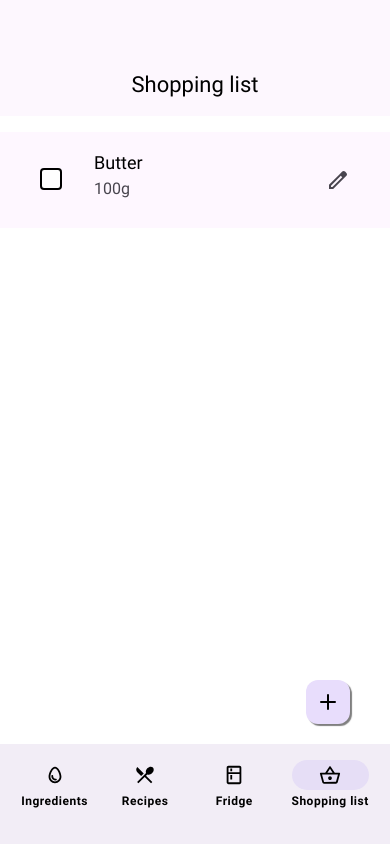
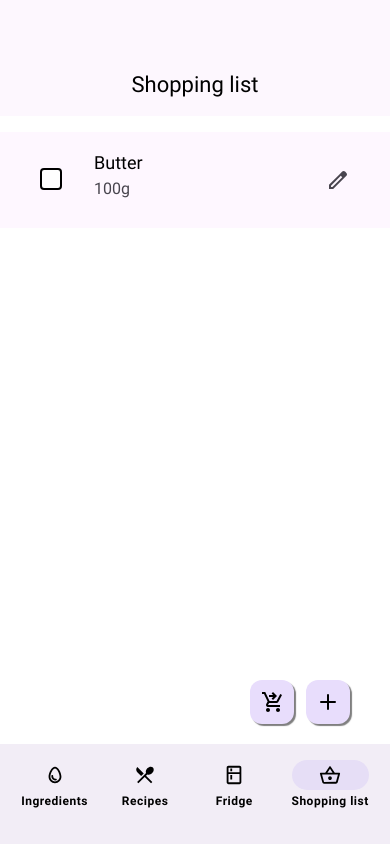
Before and after one commit to olibejak/MealMaker, a React Native app: screen /ShoppingList in a window 390 px wide. Built offline with nearby package versions, Linux system fonts and the light colour scheme; no server answers.

Commit message:
Added second missing icon to shopping list

```diff
--- a/assets/icons.js
+++ b/assets/icons.js
@@ -264,6 +264,14 @@ const ImageIcon = () => (
     </Svg>
 )
 
+const ShoppingCartIcon = () => (
+    <Svg xmlns="http://www.w3.org/2000/svg" width="24" height="24" viewBox="0 0 24 24" fill="none">
+        <Path
+            d="M8 18C6.9 18 6.01 18.9 6.01 20C6.01 21.1 6.9 22 8 22C9.1 22 10 21.1 10 20C10 18.9 9.1 18 8 18ZM18 18C16.9 18 16.01 18.9 16.01 20C16.01 21.1 16.9 22 18 22C19.1 22 20 21.1 20 20C20 18.9 19.1 18 18 18ZM9.1 13H16.55C17.3 13 17.96 12.59 18.3 11.97L22 4.96L20.25 4L16.55 11H9.53L5.27 2H2V4H4L7.6 11.59L6.25 14.03C5.52 15.37 6.48 17 8 17H20V15H8L9.1 13ZM13 2L17 6L13 10L11.59 8.59L13.17 7H9V5H13.17L11.58 3.41L13 2Z"
+            fill="black"/>
+    </Svg>
+)
+
 
 export {
     HamburgerIcon,
@@ -295,5 +303,6 @@ export {
     PhoneLinkIcon,
     CameraIcon,
     ImageIcon,
-    CheckmarkIconBlack
+    CheckmarkIconBlack,
+    ShoppingCartIcon
 }
--- a/components/BottomRightCornerButton.js
+++ b/components/BottomRightCornerButton.js
@@ -1,18 +1,26 @@
 import React from 'react';
 import { TouchableOpacity, View, StyleSheet } from 'react-native';
 
-export default function BottomRightCornerButton({ IconComponent, onPress }) {
+export default function BottomRightCornerButton({ IconComponent, SecondIconComponent, onPress }) {
     return (
         <View style={styles.container}>
             <TouchableOpacity onPress={onPress} style={styles.iconButton}>
                 <IconComponent />
             </TouchableOpacity>
+            {SecondIconComponent ?
+                <TouchableOpacity onPress={onPress} style={styles.iconButton}>
+                    <SecondIconComponent />
+                </TouchableOpacity>
+            : null}
         </View>
     );
 }
 
 const styles = StyleSheet.create({
     container: {
+        display: 'flex',
+        flexDirection: 'row',
+        gap: 12,
         position: 'absolute',
         right: 25,
         bottom: 105,
--- a/screens/IngredientsScreen.js
+++ b/screens/IngredientsScreen.js
@@ -1,4 +1,4 @@
-import { View, StyleSheet, FlatList, ActivityIndicator, InteractionManager } from "react-native";
+import {View, StyleSheet, FlatList, ActivityIndicator, InteractionManager} from "react-native";
 import React, { useEffect, useState } from "react";
 import TopNavigationBar from "../components/TopNavigationBar";
 import BottomNavigationBar from "../components/BottomNavigationBar";
@@ -51,7 +51,7 @@ export default function IngredientsScreen({ navigation }) {
                     data={ingredients}
                     renderItem={renderItem}
                     keyExtractor={(item, index) => index.toString()}
-                    ListHeaderComponent={<SearchBar />}
+                    ListHeaderComponent={<SearchBar/>}
                     style={styles.scrollableScreen}
                     contentContainerStyle={styles.scrolling}
                 />
--- a/screens/ShoppingListScreen.js
+++ b/screens/ShoppingListScreen.js
@@ -1,7 +1,7 @@
 import { View, StyleSheet, ScrollView} from "react-native";
 import TopNavigationBar from "../components/TopNavigationBar";
 import BottomNavigationBar from "../components/BottomNavigationBar";
-import {BookIcon, EditIcon, HamburgerIcon, PlusIcon} from "../assets/icons";
+import {BookIcon, EditIcon, HamburgerIcon, PlusIcon, ShoppingCartIcon} from "../assets/icons";
 
 import AsyncStorage from "@react-native-async-storage/async-storage";
 import {useEffect, useState} from "react";
@@ -80,8 +80,7 @@ export default function ShoppingListScreen () {
                     </ListItem>
                 ))}
             </ScrollView>
-            {/*TODO: add the cart icon as well*/}
-            <BottomRightCornerButton IconComponent={PlusIcon}/>
+            <BottomRightCornerButton IconComponent={ShoppingCartIcon} SecondIconComponent={PlusIcon}/>
             <BottomNavigationBar selected={selectedBottomBar}/>
         </View>
     )
```
